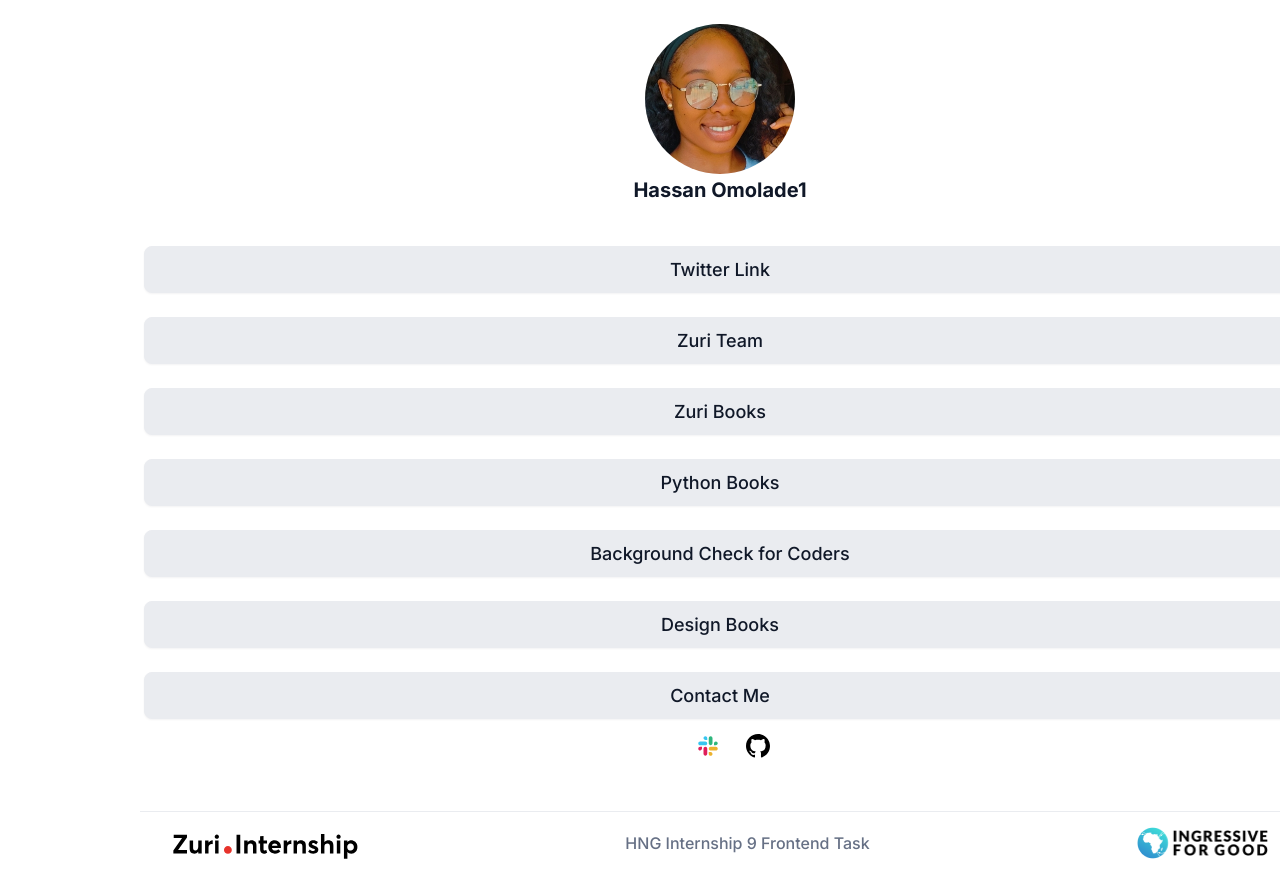
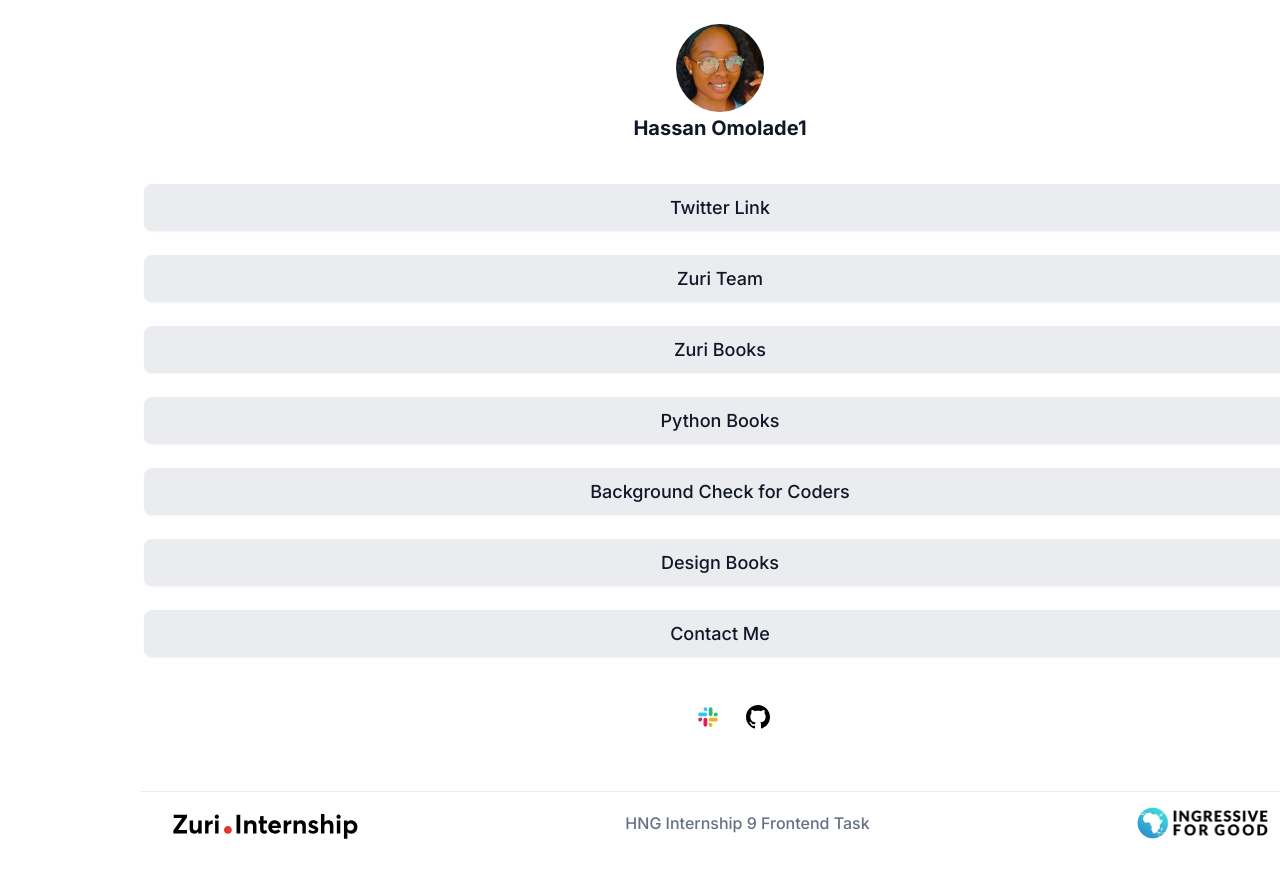
Before and after one commit to Hormor/linktree-project, a React (Vite) app: page / in a window 1280 px wide. Shown: the top 884 px of the page. Built offline with nearby package versions, Linux system fonts and the light colour scheme.

Commit message:
fix: fixed the width on the profile_img and social

```diff
--- a/src/App.css
+++ b/src/App.css
@@ -1,6 +1,6 @@
 #profile__img {
-    width: 150px;
-    height: 150px;
+    width: 88px;
+    height: 88px;
     border-radius: 275px;
     object-fit: cover;
 }
@@ -34,7 +34,8 @@
 }
 
 #social-section {
-    padding: 15px 0;
+    padding: 24px 0;
+    margin-top: 24px;
     background-color: #ffffff;
 }
 
```
